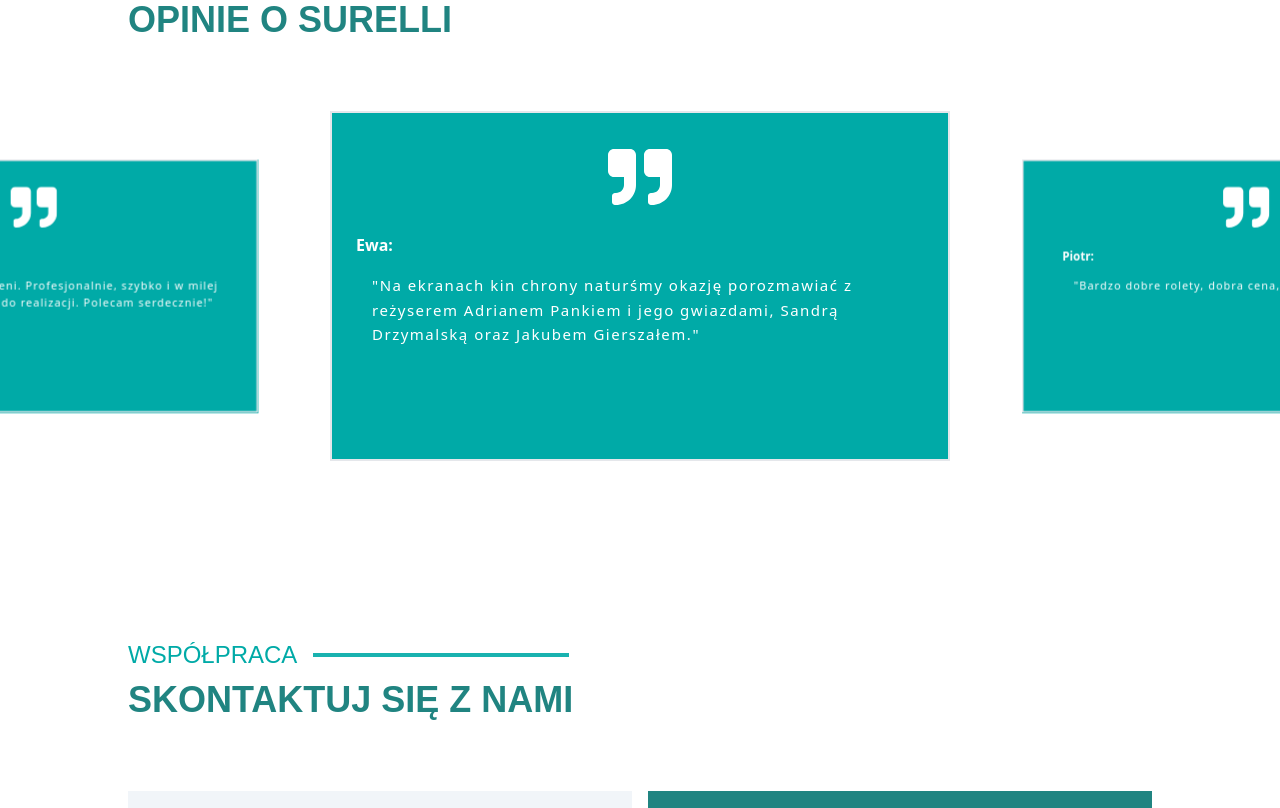
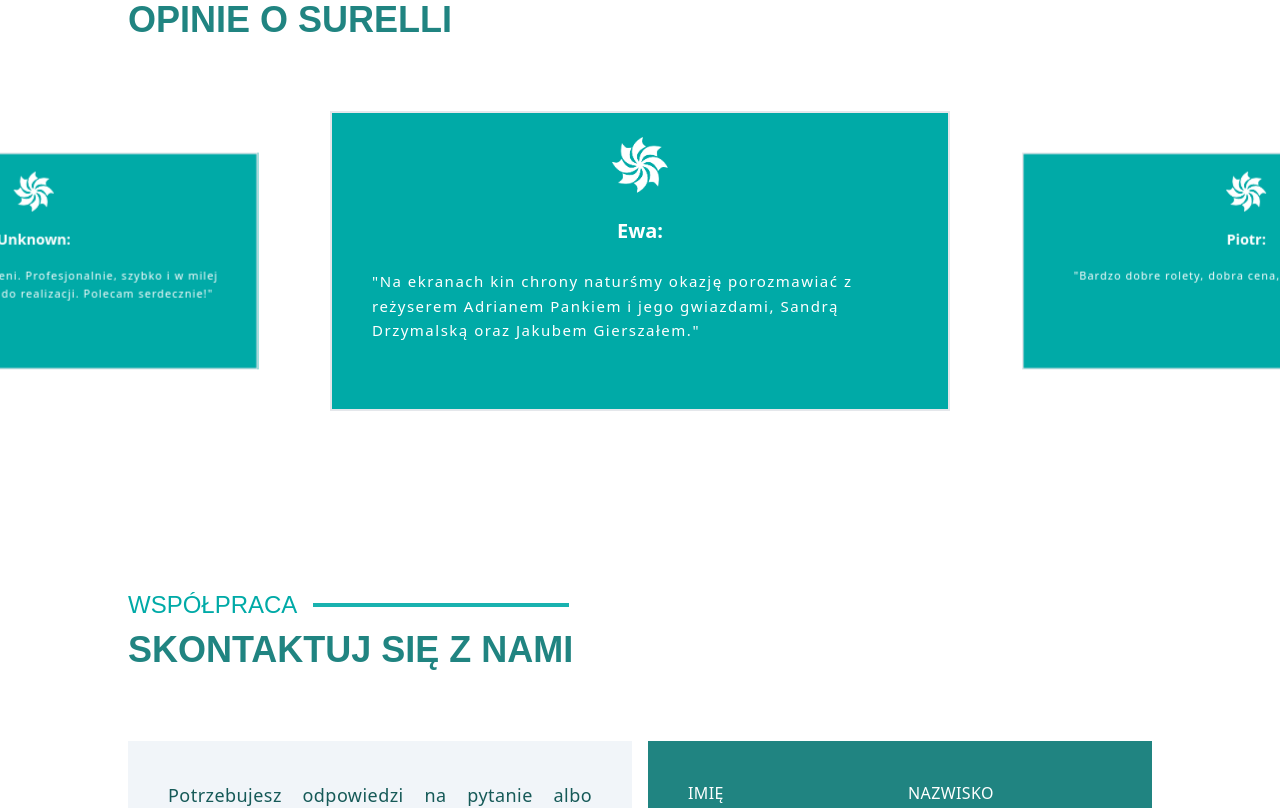
Before and after one commit to Hosuqa/Surella, a React (Vite) app: page / in a window 1280 px wide. Shown: the part 4800-5608 px from the top of the page. Built offline with nearby package versions, Linux system fonts and the light colour scheme; a web font is replaced by a local one.

Commit message:
[FIX] - review, footer

```diff
--- a/src/components/global/ContentBox.tsx
+++ b/src/components/global/ContentBox.tsx
@@ -9,7 +9,7 @@ import Footer from '@components/global/Footer';
 import Contact from '@components/sections/Contact';
 import Colab from '@components/sections/Colab';
 import Review from '@components/sections/Review';
-import Sandbox from '@components/sections/Sandbox';
+// import Sandbox from '@components/sections/Sandbox';
 import { FaCalculator } from "react-icons/fa6";
 import Modal from '@components/global/Modal'; // Import Modal component
 
--- a/src/components/global/Footer.tsx
+++ b/src/components/global/Footer.tsx
@@ -1,6 +1,6 @@
 import { surellawhite } from '../../assets';
-import { Link } from "react-router-dom";
-import { IoIosArrowDown } from "react-icons/io";
+// import { Link } from "react-router-dom";
+// import { IoIosArrowDown } from "react-icons/io";
 
 
 const Footer = () => {
@@ -9,13 +9,13 @@ const Footer = () => {
             <footer className='relative bg-surella-500 h-full w-full flex flex-col items-center' >
                 <img src={surellawhite} alt="logo" className="w-14 h-14 m-10 object-contain" />
                 <p className='text-white mb-10'>Copyright &copy; {new Date().getFullYear()} Surella</p>
-                <Link
+                {/* <Link
                             to="/"
                             className="top-1/2 right-12 absolute flex cursor-pointer"
                             onClick={() => window.scrollTo(0, 0)}
                         >
                          <IoIosArrowDown className={`rotate-180 w-8 h-8 md:w-10 md:h-10 text-white transform duration-500`} />
-                        </Link>
+                        </Link> */}
             </footer>
         </>
     );
--- a/src/components/sections/Contact.tsx
+++ b/src/components/sections/Contact.tsx
@@ -54,7 +54,7 @@ useEffect(() => {
                             <p className={`${styles.aboutText} tracking-wide text-surella-700 leading-relaxed text-justify`}>{text}</p>
                         </div>
                         <div className="h-fit p-10 pt-0 lg:pt-4 2xl:pt-10 text-center">
-                            <p className={`${styles.contactText} text-nowrap text-surella-600 font-[700] tracking-wider`}>+48 722 299 530</p>
+                            <p className={`${styles.contactText} flex justify-center text-nowrap text-surella-600 font-[700] tracking-wider`}>+48 722 299 530</p>
                         </div>
                     </div>
                     <div className="conbox w-full h-full bg-surella-600">
--- a/src/components/sections/Review.css
+++ b/src/components/sections/Review.css
@@ -1,6 +1,6 @@
 .swiper-button-next,
 .swiper-button-prev {
-  color: rgb(22 90 88);
+  color: #00AAA7;
   width: 40px;
   height: 50px;
   display: flex;
--- a/src/components/sections/Review.tsx
+++ b/src/components/sections/Review.tsx
@@ -1,14 +1,11 @@
 import Title from "@components/global/Title";
 import { XlWrapper } from "@components/global/Wrappers";
-import { FaStar } from "react-icons/fa6";
-import { google } from "../../assets";
 import reviewData from "../../Review.json";
-
+import { surellawhite } from '../../assets';
 import gsap from "gsap";
 import { ScrollTrigger } from "gsap/dist/ScrollTrigger";
 import { Swiper, SwiperSlide } from 'swiper/react';
 import { Autoplay, Navigation,EffectCoverflow } from "swiper/modules";
-import { FaQuoteRight } from "react-icons/fa";
 import 'swiper/css/navigation';
 import 'swiper/css';
 import './Review.css'
@@ -20,40 +17,16 @@ type Props = {
   date: string;
 };
 
-const ReviewCard = (props: Props) => (
-  <div className="select-none w-full h-full border-2 border-surella-500 bg-white flex flex-col justify-between">
-    <div className="flex h-fit items-center justify-between bg-white p-4">
-      <img src={google} alt="google" className="h-8 w-8" />
-      <p className="text-surella-600 font-bold">{props.date}</p>
-    </div>
-    <div className="bg-surella-500 h-full p-6 flex flex-col">
-      <p className="text-white font-bold">{props.name}:</p>
-      <p className="text-[15px] text-white tracking-widest leading-relaxed my-4 mx-4">
-        "{props.text}"
-      </p>
-      <div className="flex text-white gap-4 mx-4">
-        <FaStar className="h-6 w-6" />
-        <FaStar className="h-6 w-6" />
-        <FaStar className="h-6 w-6" />
-        <FaStar className="h-6 w-6" />
-        <FaStar className="h-6 w-6" />
-      </div>
-    </div>
-  </div>
-);
 
 const ReviewCard2 = (props: Props) => (
   <div className="bg-surella-500 select-none w-full h-full border-2 border-surella700 justify-beween flex flex-col items-center">
-    <FaQuoteRight className="text-white h-16 w-16 mt-8"/>
-    <div className=" h-ful p-6 flex flex-col">
-      <p className="text-white font-bold">{props.name}:</p>
-      <p className="text-[15px] text-white tracking-widest leading-relaxed my-4 mx-4">
+    <img src={surellawhite} alt="" className="w-14 h-14 md:my-6 my-4 "/>
+    <p className="text-white font-bold text-xl">{props.name}:</p>
+    <div className=" h-ful p-4 md:p-6 flex flex-col">
+      <p className="text-[15px] text-white tracking-widest leading-relaxed mx-4">
         "{props.text}"
       </p>
     </div>
-    {/* <div className="mb-8 bg-white rounded-full p-2">
-      <img src={google} alt="google" className="h-8 w-8 " />
-    </div>   */}
   </div>
 );
 
@@ -106,7 +79,7 @@ const Sandbox = () => {
           className="relative"
         >
           {reviewData.map((review, index) => (
-            <SwiperSlide key={index} className="h-[300px] px-6 md:px-0 md:w-[100px] md:h-[350px]">
+            <SwiperSlide key={index} className="h-[300px] px-6 md:px-0 md:w-[100px] md:h-[300px]">
               <ReviewCard2 text={review.text} date={review.date} name={review.name} />
             </SwiperSlide>
           ))}
```
